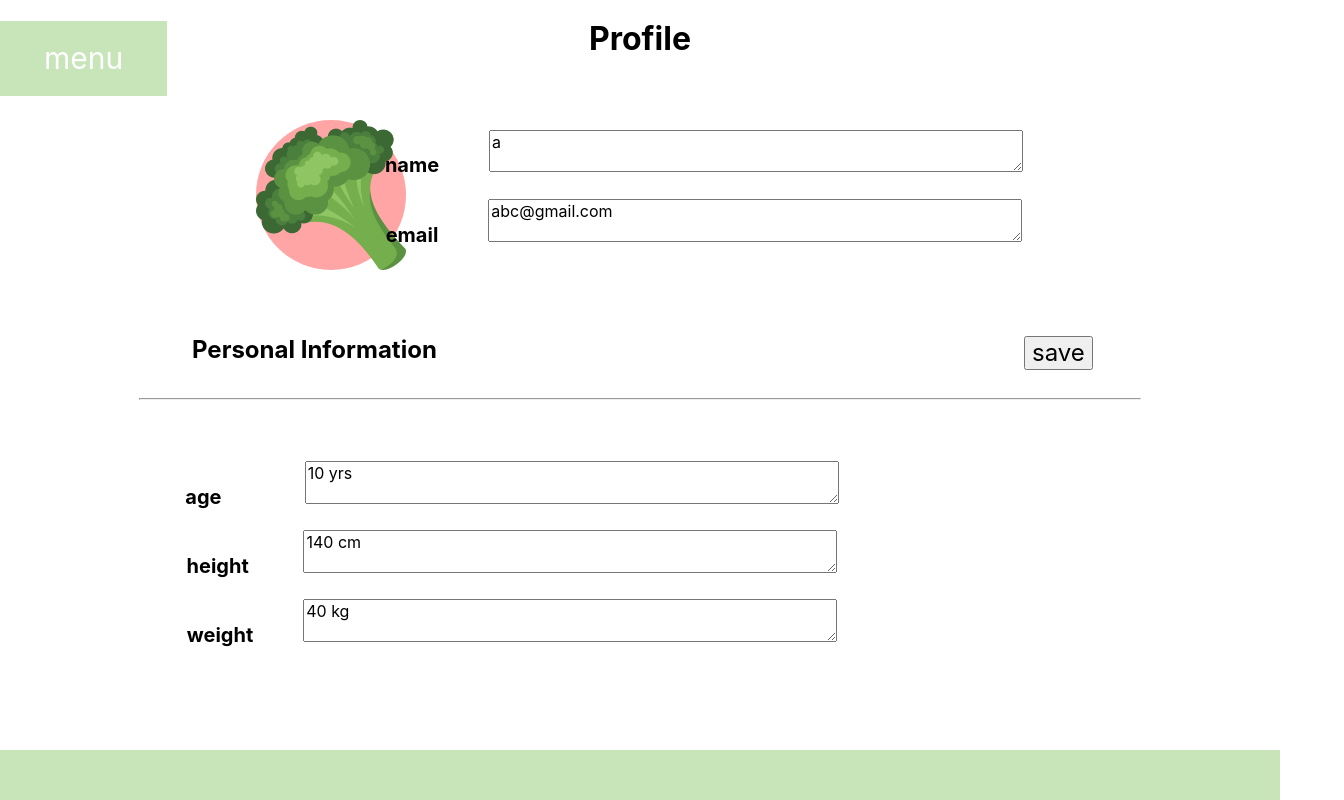
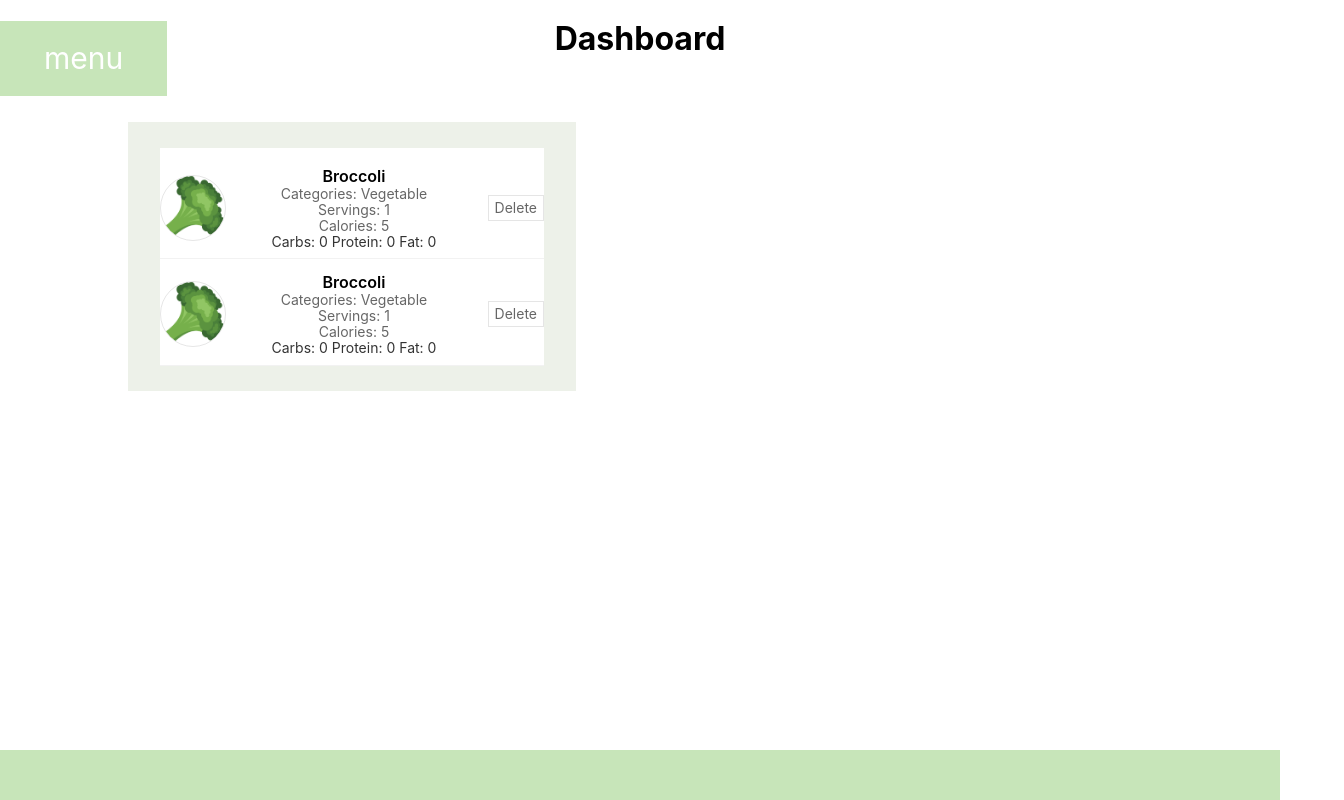
Before and after one commit to QintuTao/nw2021, a React (Create React App) app in the folder food/: page /Dashboard in a window 1280 px wide. Shown: the whole page, 1344 px wide, since content can reach past the window. Built offline with nearby package versions, Linux system fonts and the light colour scheme.

Commit message:
created daily foodlist, and food item components

```diff
--- a/food/src/App.js
+++ b/food/src/App.js
@@ -45,7 +45,7 @@ class App extends Component {
       input: '',
       imageUrl: '',
       box: {},
-      route: 'profile',
+      route: 'dashboard',
       isSignedIn: true,
       user: {
         name: '',
--- a/food/src/components/Dashboard/DailyFoodList/DailyFoodList.css
+++ b/food/src/components/Dashboard/DailyFoodList/DailyFoodList.css
@@ -1,8 +1,14 @@
 .container {
     margin: 5%;
     margin-left: 10%;
+    width: 35vw;
+    background-color: #EDF1E9;
+    padding: 2%;
 }
 .foodlist {
-    width: 40vw;
+    width: 30vw;
+    margin: auto;
+    background-color: white;
+    padding-top: 5px;
     /* text-align:left; */
 }
--- a/food/src/components/Dashboard/DailyFoodList/DailyFoodList.js
+++ b/food/src/components/Dashboard/DailyFoodList/DailyFoodList.js
@@ -4,6 +4,16 @@ import FoodItem from "./FoodItem/FoodItem"
 import "./DailyFoodList.css";
 
 class DailyFoodList extends Component {
+    constructor() {
+        super();
+        this.foodlist = [<FoodItem/>, <FoodItem/>]
+        // this.addFood("lemon", 2);
+    }
+    addFood(name, serving) {
+        const newfood = new FoodItem();
+        newfood.setFoodRecord(name, "fruit", serving);
+        this.foodlist.push(newfood);
+    }
     render() {
         return (
             <div class = "container">
@@ -11,8 +21,15 @@ class DailyFoodList extends Component {
 
                 </div>
                 <div class = "foodlist">
-                    <FoodItem />
-                    <FoodItem />
+                    {/* {{this.foodlist.map((name, index) => (
+                        <li key={index}>
+                            {name}
+                        </li>
+                    ))} */}
+                    {/*this.foodlist.map((food, i) => {
+                        // return {food};
+                    // }) */}
+                    {this.foodlist}
                 </div>
             </div>
         );
--- a/food/src/components/Dashboard/DailyFoodList/FoodItem/FoodItem.css
+++ b/food/src/components/Dashboard/DailyFoodList/FoodItem/FoodItem.css
@@ -0,0 +1,5 @@
+.food {
+    padding-top: 5px;
+    padding-bottom: 5px;
+    /* margin: 5px; */
+}
--- a/food/src/components/Dashboard/DailyFoodList/FoodItem/FoodItem.js
+++ b/food/src/components/Dashboard/DailyFoodList/FoodItem/FoodItem.js
@@ -24,7 +24,7 @@ class FoodItem extends Component {
     }
     render() {
         return (
-            <div class="dt w-100 bb b--black-05 pb2 mt2" href="#0">
+            <div class="dt w-100 bb b--black-05 pb2 mt2 food" href="#0">
                 <div class="dtc w2 w3-ns v-mid">
                     <img src= {broccoli_left} class="ba b--black-10 db br-100 w2 w3-ns h2 h3-ns"/>
                 </div>
```
Also changed, not shown: 1 other file (tests, documents, lock files or other folders).
